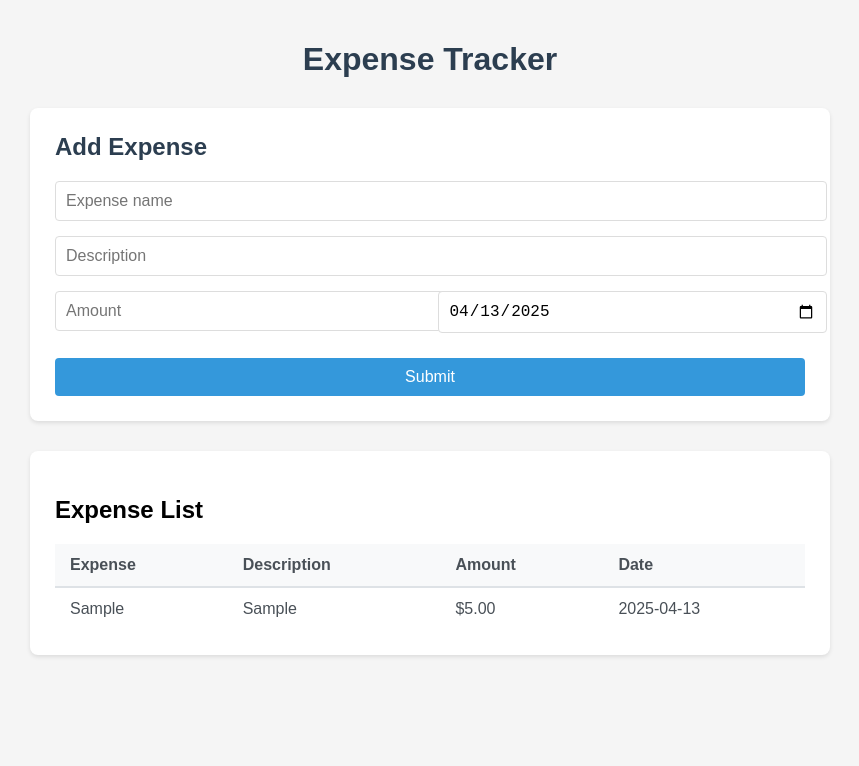
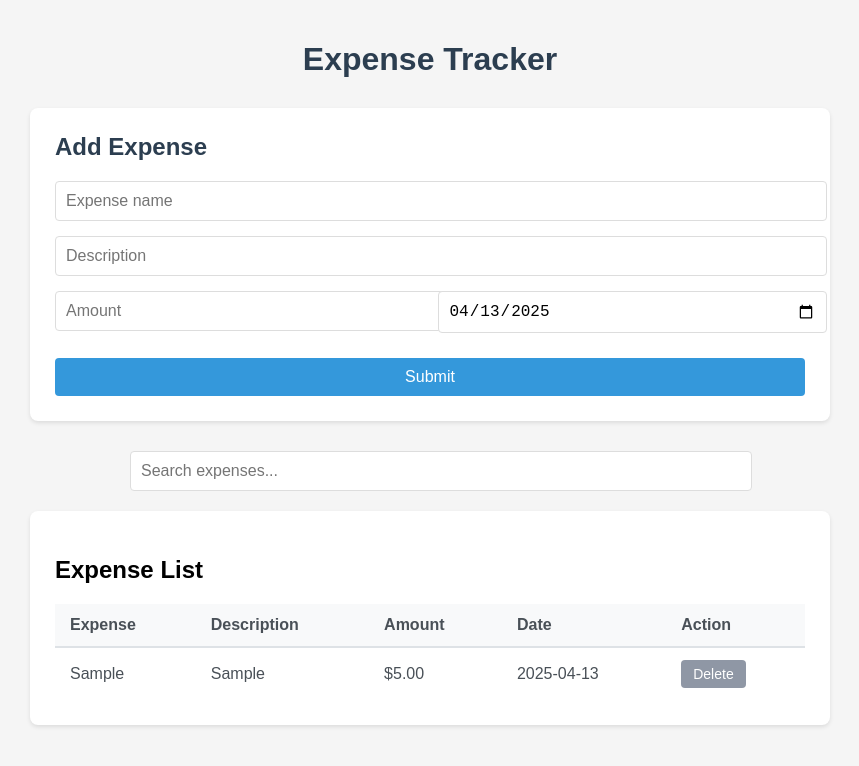
Before and after one commit to Christine-June/Expense-Tracker, a React (Vite) app: page / in a window 1280 px wide. Both pictures are taken after typing "Sample", "Sample", "5" into the empty fields and a click on the button "Submit". Shown: the top 766 px of the page, without its empty margins (210-1069 px from the left). Built offline with nearby package versions, Linux system fonts and the light colour scheme.

Commit message:
Updates all components with final touches

```diff
--- a/src/App.jsx
+++ b/src/App.jsx
@@ -5,16 +5,40 @@ import './index.css';
 
 function App() {
   const [expenses, setExpenses] = useState([]);
+  const [searchTerm, setSearchTerm] = useState('');
+
+  const filteredExpenses = expenses.filter(expense =>
+    expense.name.toLowerCase().includes(searchTerm.toLowerCase()) ||
+    expense.description.toLowerCase().includes(searchTerm.toLowerCase())
+  );
 
   const handleAddExpense = (newExpense) => {
-    setExpenses([...expenses, newExpense]);
+    setExpenses([...expenses, { ...newExpense, id: Date.now() }]);
+  };
+
+  const handleDeleteExpense = (id) => {
+    setExpenses(expenses.filter(expense => expense.id !== id));
   };
 
   return (
     <div className="app-container">
       <h1>Expense Tracker</h1>
       <ExpenseForm onAddExpense={handleAddExpense} />
-      <ExpenseTable expenses={expenses} />
+
+      <div className="search-container">
+        <input
+          type="text"
+          placeholder="Search expenses..."
+          value={searchTerm}
+          onChange={(e) => setSearchTerm(e.target.value)}
+          className="search-input"
+        />
+      </div>
+
+      <ExpenseTable
+        expenses={filteredExpenses}
+        onDelete={handleDeleteExpense}
+      />
     </div>
   );
 }
--- a/src/components/ExpenseTable.jsx
+++ b/src/components/ExpenseTable.jsx
@@ -1,11 +1,9 @@
-import React from 'react';
-
-export default function ExpenseTable({ expenses }) {
+export default function ExpenseTable({ expenses, onDelete }) {
   return (
     <div className="expense-table-container">
       <h2>Expense List</h2>
       {expenses.length === 0 ? (
-        <p className="no-expenses">No expenses added yet.</p>
+        <p className="no-expenses">No expenses found.</p>
       ) : (
         <table className="expense-table">
           <thead>
@@ -14,6 +12,7 @@ export default function ExpenseTable({ expenses }) {
               <th>Description</th>
               <th>Amount</th>
               <th>Date</th>
+              <th>Action</th>
             </tr>
           </thead>
           <tbody>
@@ -23,6 +22,14 @@ export default function ExpenseTable({ expenses }) {
                 <td>{expense.description}</td>
                 <td>${expense.amount.toFixed(2)}</td>
                 <td>{expense.date}</td>
+                <td>
+                  <button
+                    onClick={() => onDelete(expense.id)}
+                    className="delete-btn"
+                  >
+                    Delete
+                  </button>
+                </td>
               </tr>
             ))}
           </tbody>
--- a/src/index.css
+++ b/src/index.css
@@ -12,7 +12,6 @@ h1 {
   margin-bottom: 30px;
 }
 
-/* Form Styles */
 .expense-form {
   background: white;
   padding: 25px;
@@ -63,7 +62,6 @@ h1 {
   background-color: #2980b9;
 }
 
-/* Table Styles */
 .expense-table-container {
   background: white;
   padding: 25px;
@@ -103,3 +101,52 @@ h1 {
   color: #6c757d;
   padding: 20px;
 }
+
+.search-container {
+  margin: 20px 0;
+}
+
+.search-container input {
+  width: 100%;
+  padding: 10px;
+  border: 1px solid #dddddd;
+  border-radius: 4px;
+  font-size: 16px;
+}
+
+.delete-btn {
+  background-color: #8f97a5;
+  color: white;
+  border: none;
+  padding: 6px 12px;
+  border-radius: 4px;
+  cursor: pointer;
+  font-size: 14px;
+}
+
+.delete-btn:hover {
+  background-color: #1070d5;
+}
+
+.search-container {
+  margin: 20px 0;
+  width: 100%;
+  max-width: 600px;
+  margin-left: auto;
+  margin-right: auto;
+}
+
+.search-input {
+  width: 100%;
+  padding: 10px 15px;
+  font-size: 16px;
+  border: 2px solid #ddd;
+  border-radius: 25px;
+  outline: none;
+  transition: all 0.3s;
+}
+
+.search-input:focus {
+  border-color: #3498db;
+  box-shadow: 0 0 5px rgba(52, 152, 219, 0.5);
+}
```
Also changed, not shown: src/components/SearchBar.jsx (deleted).
